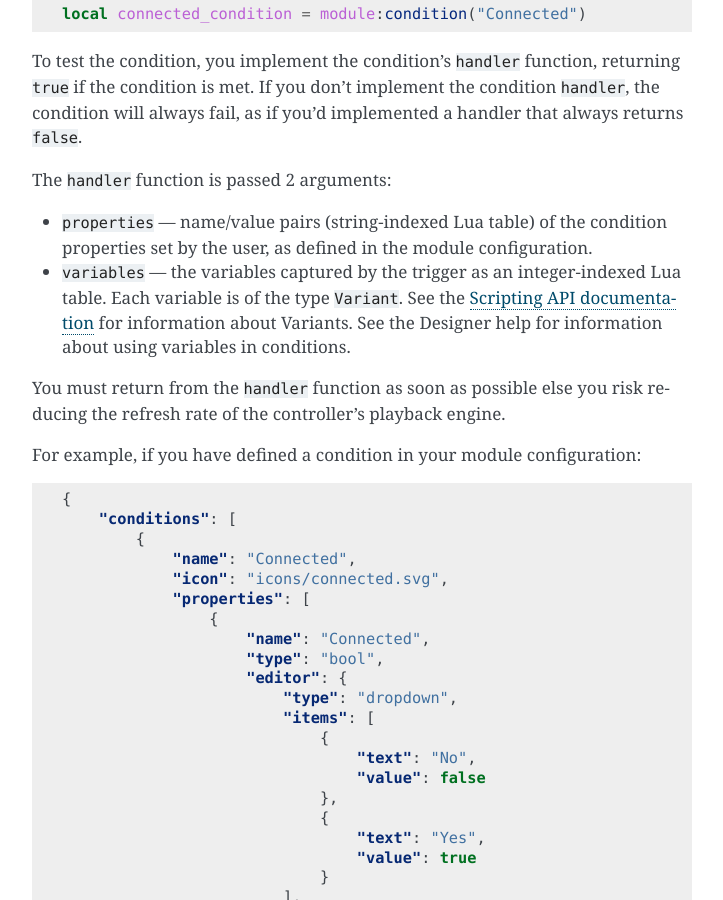
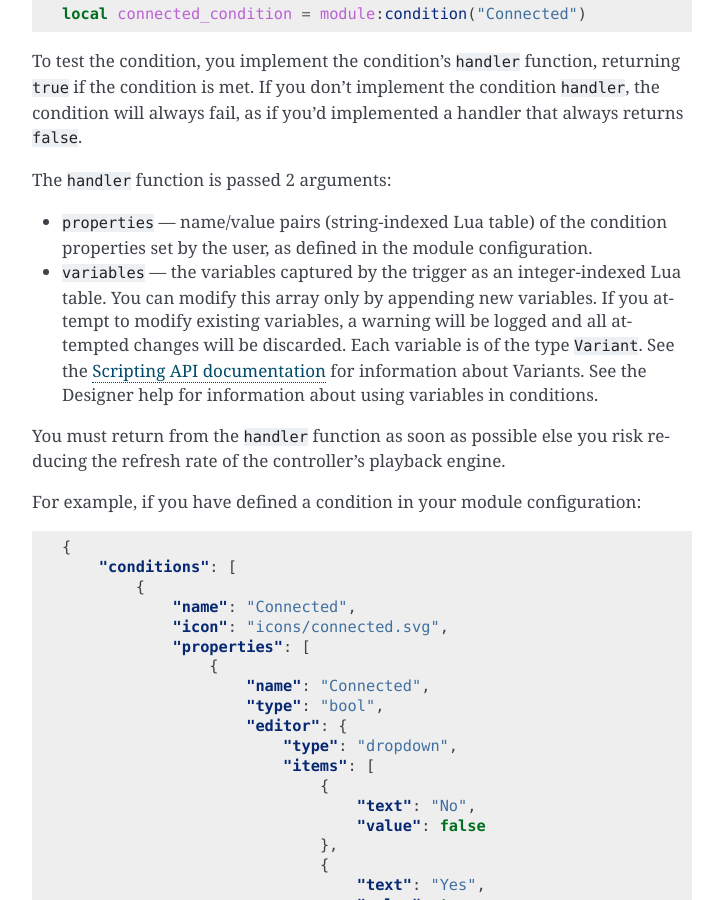
Before and after one commit to carallon/io-module-developer-guide, a Sphinx documentation site: the page built from source/guide/module-instances.rst, in a window 1280 px wide and 900 px high, scrolled down 4234 px. Shown: the whole window, without its empty margins (388-1111 px from the left). Built offline with Sphinx 7.4.7, drawn with Linux system fonts in a browser that asks for light colours.

Commit message:
Update use of condition handler variables

```diff
--- a/source/guide/module-instances.rst
+++ b/source/guide/module-instances.rst
@@ -162,7 +162,7 @@ To test the condition, you implement the condition's ``handler`` function, retur
 The ``handler`` function is passed 2 arguments:
 
 * ``properties`` --- name/value pairs (string-indexed Lua table) of the condition properties set by the user, as defined in the module configuration.
-* ``variables`` --- the variables captured by the trigger as an integer-indexed Lua table. Each variable is of the type ``Variant``. See the `Scripting API documentation <http://www.pharoscontrols.com/software_help/designer2/Default.htm#Help/Reference/Scripting/Variants.htm>`_ for information about Variants. See the Designer help for information about using variables in conditions.
+* ``variables`` --- the variables captured by the trigger as an integer-indexed Lua table. You can modify this array only by appending new variables. If you attempt to modify existing variables, a warning will be logged and all attempted changes will be discarded. Each variable is of the type ``Variant``. See the `Scripting API documentation <http://www.pharoscontrols.com/software_help/designer2/Default.htm#Help/Reference/Scripting/Variants.htm>`_ for information about Variants. See the Designer help for information about using variables in conditions.
 
 You must return from the ``handler`` function as soon as possible else you risk reducing the refresh rate of the controller's playback engine.
 
```
